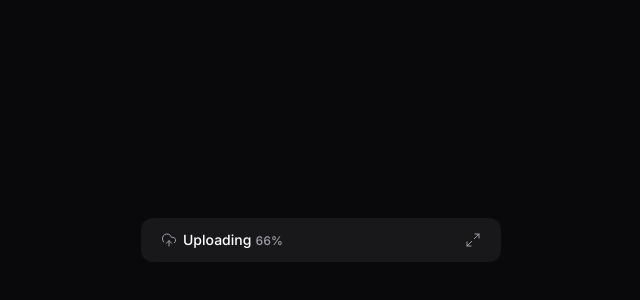
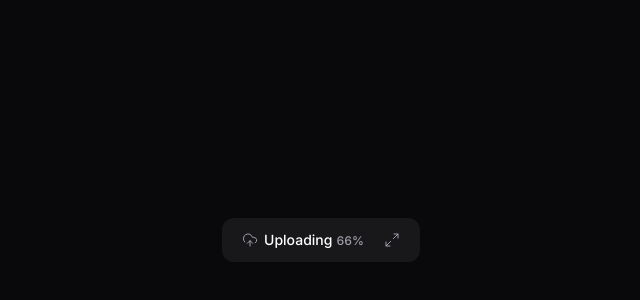
Before and after one commit to eullerbraz/upload-widget, a React (Vite) app: page / in a window 1280 px wide. Shown: the part 160-460 px from the top of the page, without its empty margins (319-959 px from the left). Built offline with nearby package versions, Linux system fonts and the light colour scheme.

Commit message:
feat: Create motion animation for collapsible widget state

```diff
--- a/package.json
+++ b/package.json
@@ -14,6 +14,7 @@
     "@radix-ui/react-progress": "^1.1.7",
     "@tailwindcss/vite": "^4.1.11",
     "lucide-react": "^0.525.0",
+    "motion": "^12.23.6",
     "react": "^19.1.0",
     "react-dom": "^19.1.0",
     "react-dropzone": "^14.3.8",
--- a/src/components/upload-widget-minimized-button.tsx
+++ b/src/components/upload-widget-minimized-button.tsx
@@ -4,7 +4,7 @@ import { UploadWidgetTitle } from './upload-widget-title';
 
 export function UploadWidgetMinimizedButton() {
   return (
-    <Collapsible.Trigger className=' group w-full bg-white/2 py-3 px-5 flex items-center justify-between'>
+    <Collapsible.Trigger className=' group w-full bg-white/2 py-3 px-5 flex items-center justify-between gap-5'>
       <UploadWidgetTitle />
 
       <Maximize2
--- a/src/components/upload-widget.tsx
+++ b/src/components/upload-widget.tsx
@@ -1,16 +1,27 @@
 import * as Collapsible from '@radix-ui/react-collapsible';
-import { useState } from 'react';
+import { motion, useCycle } from 'motion/react';
 import { UploadWidgetDropzone } from './upload-widget-dropzone';
 import { UploadWidgetHeader } from './upload-widget-header';
 import { UploadWidgetMinimizedButton } from './upload-widget-minimized-button';
 import { UploadWidgetUploadList } from './upload-widget-upload-list';
 
 export function UploadWidget() {
-  const [isWidgetOpen, setIsWidgetOpen] = useState(false);
+  const [isWidgetOpen, toggleWidgetOpen] = useCycle(false, true);
 
   return (
-    <Collapsible.Root onOpenChange={setIsWidgetOpen}>
-      <div className='overflow-hidden bg-zinc-900 w-[360px] rounded-xl shadow-shape'>
+    <Collapsible.Root onOpenChange={() => toggleWidgetOpen()}>
+      <motion.div
+        className='overflow-hidden bg-zinc-900 max-w-[360px] rounded-xl shadow-shape'
+        animate={isWidgetOpen ? 'open' : 'closed'}
+        variants={{
+          closed: {
+            width: 'max-content',
+            height: 44,
+            transition: { type: 'inertia' },
+          },
+          open: { width: 360, height: 'auto', transition: { duration: 0.1 } },
+        }}
+      >
         {!isWidgetOpen && <UploadWidgetMinimizedButton />}
 
         <Collapsible.Content>
@@ -21,7 +32,7 @@ export function UploadWidget() {
             <UploadWidgetUploadList />
           </div>
         </Collapsible.Content>
-      </div>
+      </motion.div>
     </Collapsible.Root>
   );
 }
```
Also changed, not shown: 1 other file (tests, documents, lock files or other folders).
